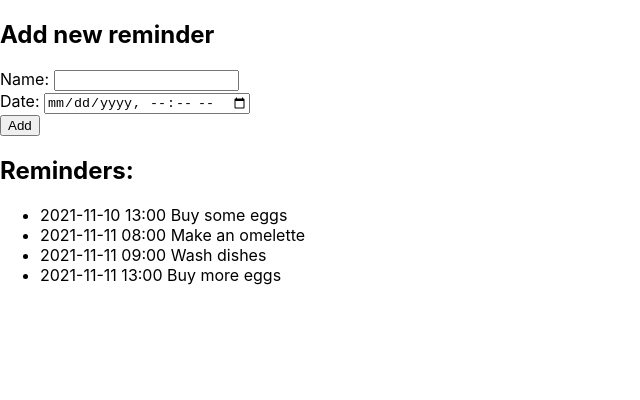
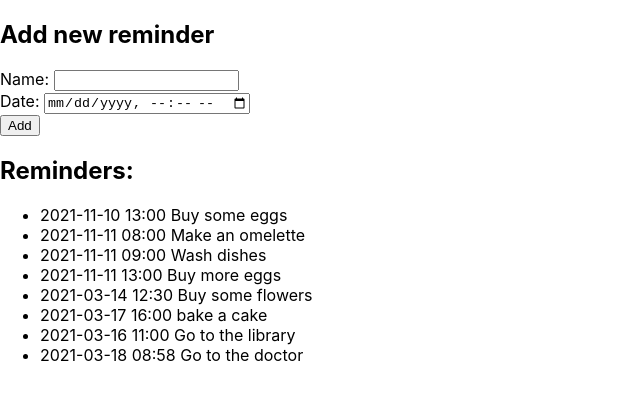
Before and after one commit to LiubovPellinen/UTU-2.4-2.10, a React (Create React App) app: page / in a window 1280 px wide. Shown: the top 400 px of the page, without its empty margins (0-640 px from the left). Built offline with nearby package versions, Linux system fonts and the light colour scheme; data requests are answered from the project's data file.

Commit message:
excercises 2.4-2.9 done

```diff
--- a/db.json
+++ b/db.json
@@ -19,6 +19,26 @@
       "name": "Buy more eggs",
       "date": "2021-11-11 13:00",
       "id": 4
+    },
+    {
+      "name": "Buy some flowers",
+      "date": "2021-03-14T12:30",
+      "id": 5
+    },
+    {
+      "name": "bake a cake",
+      "date": "2021-03-17T16:00",
+      "id": 6
+    },
+    {
+      "name": "Go to the library",
+      "date": "2021-03-16T11:00",
+      "id": 7
+    },
+    {
+      "name": "Go to the doctor",
+      "date": "2021-03-18T08:58",
+      "id": 8
     }
   ]
 }
--- a/src/App.js
+++ b/src/App.js
@@ -11,6 +11,7 @@ class App extends React.Component {
     }
   }
   componentDidMount() {
+
      axios
       .get('http://localhost:3001/reminders')
       .then(response => {
@@ -23,18 +24,22 @@ class App extends React.Component {
       if (filter.length === 0) {
         const remObject = {
           name,
-          date,
-          id: this.state.reminders.length + 1
+          date
         }
-        const reminders = this.state.reminders.concat(remObject)
-        this.setState({
-          reminders: reminders,
+
+        axios.post('http://localhost:3001/reminders', remObject)
+        .then(response => {
+          this.setState({
+            reminders: this.state.reminders.concat(response.data),
+           // newNote: ''
+          })
         })
 
       } else alert('This reminder is already on the list')
     } else alert('Fill in all fields')
   }
    render() {
+     console.log(this.state.reminders)
     return (
       <div>
         <h2>Add new reminder</h2>
```
